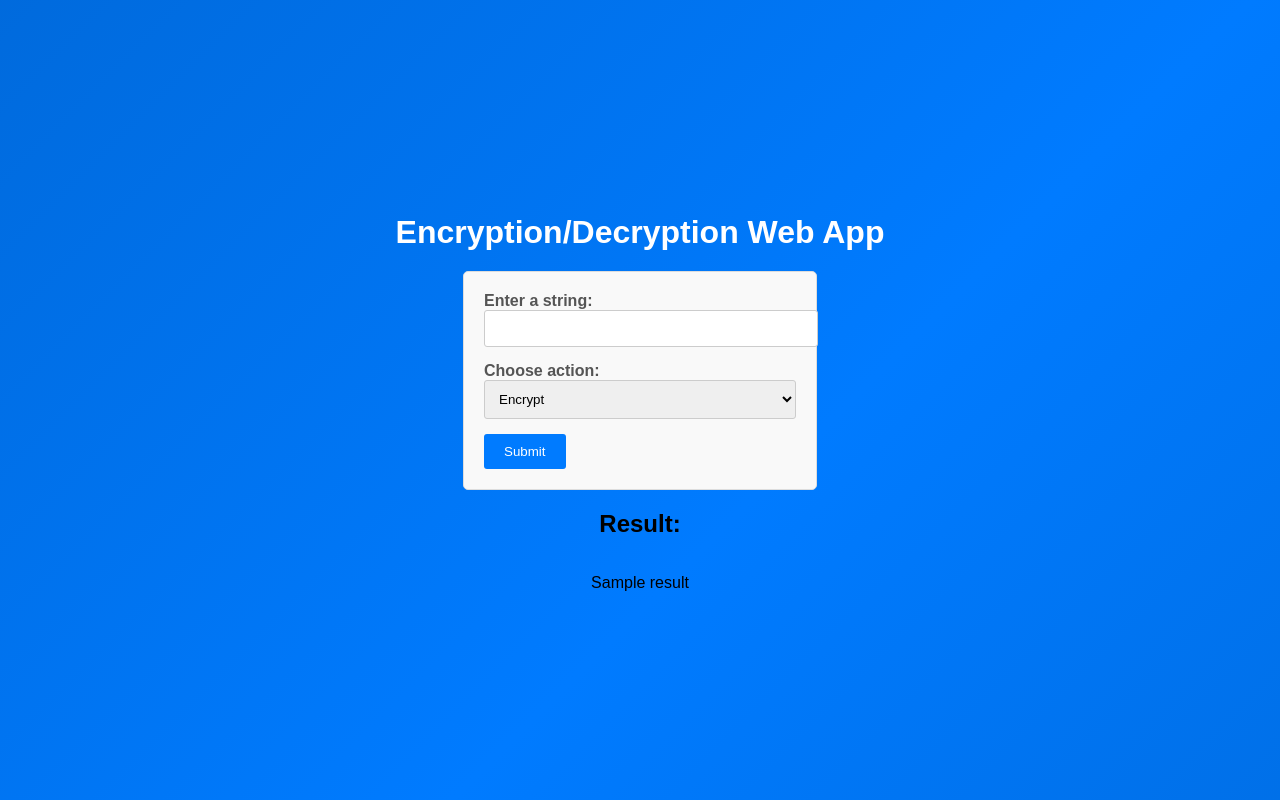
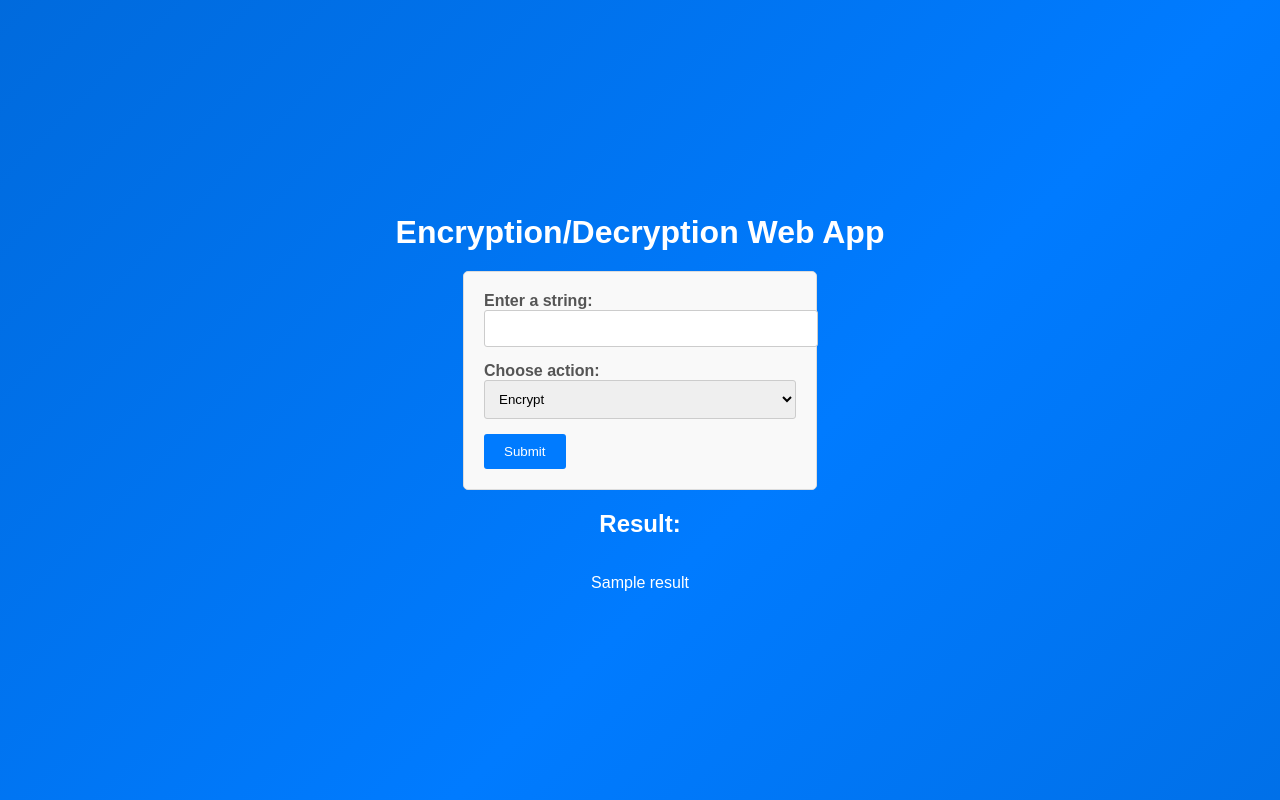
Before and after one commit to dlaytonstl/encryption, a Flask app: template templates/index.html in a window 1280 px wide. Run offline with Flask 2, Linux system fonts and the light colour scheme; the template is opened without the code that fills it: most values are stand-ins (such as "Sample title", 1, 10 or a date in 2020).

Commit message:
fixing css and html

```diff
--- a/static/styles.css
+++ b/static/styles.css
@@ -1,5 +1,6 @@
 /* styles.css */
 
+/* Global styles */
 body {
     font-family: Arial, sans-serif;
     background: linear-gradient(-45deg, #007BFF, #0056b3, #007BFF, #0056b3);
@@ -12,6 +13,7 @@ body {
     min-height: 100vh;
     flex-direction: column;
     position: relative; /* Added for flames */
+    color: white; /* Set text color to white */
 }
 
 @keyframes gradient-animation {
@@ -26,6 +28,7 @@ body {
     }
 }
 
+/* Container for form and result */
 .container {
     max-width: 400px;
     padding: 20px;
@@ -33,14 +36,14 @@ body {
     box-shadow: 0 4px 6px rgba(0, 0, 0, 0.1);
     border-radius: 5px;
     text-align: center;
-    color: #fff; /* Text color set to white */
 }
 
+/* Heading styles */
 h1 {
-    color: #fff; /* Text color set to white */
     margin-bottom: 20px;
 }
 
+/* Form styles */
 form {
     background-color: #f9f9f9;
     padding: 20px;
@@ -78,27 +81,4 @@ input[type="submit"]:hover {
 .result {
     margin-top: 20px;
     font-size: 18px;
-    color: #fff; /* Text color set to white */
 }
-
-/* Flame Animation */
-.flame {
-    position: absolute;
-    bottom: 0;
-    left: 0;
-    right: 0;
-    width: 100%;
-    height: 100px;
-    background: linear-gradient(to bottom, #ff5733, #ffcd38);
-    animation: flame-animation 2s ease-in-out infinite alternate;
-    z-index: -1;
-}
-
-@keyframes flame-animation {
-    0% {
-        transform: scale(1, 1);
-    }
-    100% {
-        transform: scale(1, 1.05);
-    }
-}
--- a/templates/index.html
+++ b/templates/index.html
@@ -22,5 +22,8 @@
         <h2>Result:</h2>
         <p>{{ result }}</p>
     {% endif %}
+
+    <div class="flame"></div>
+
 </body>
 </html>
```
